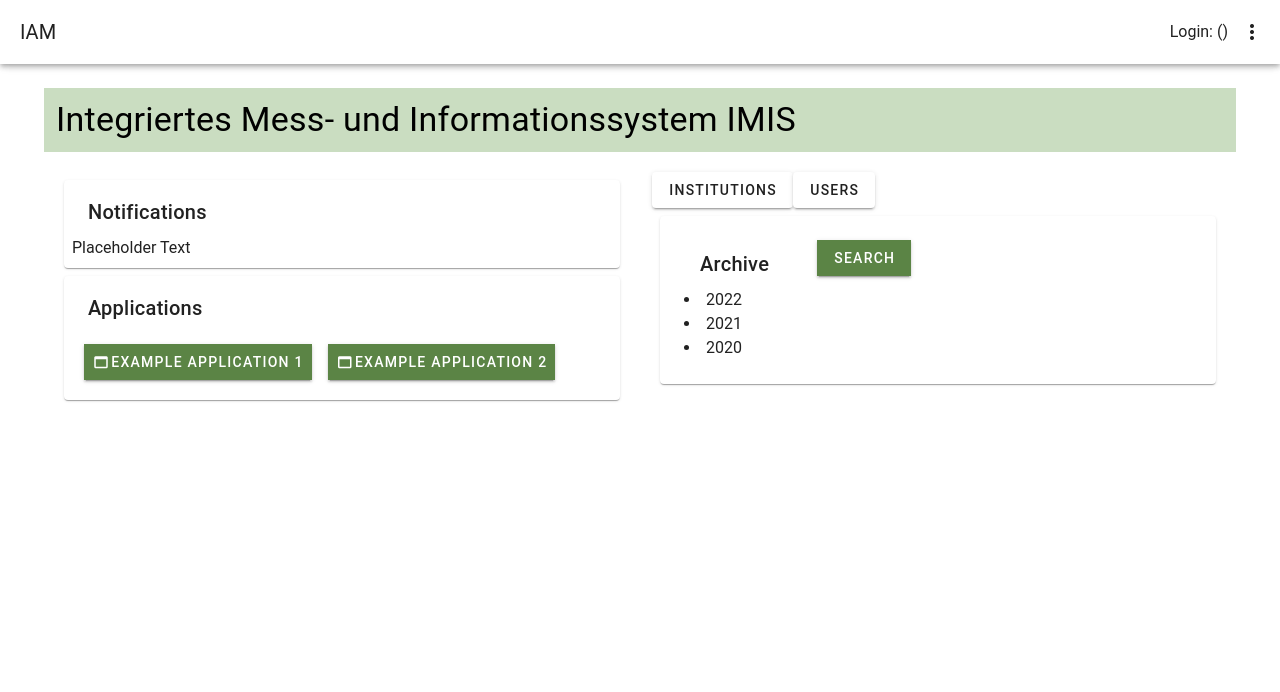
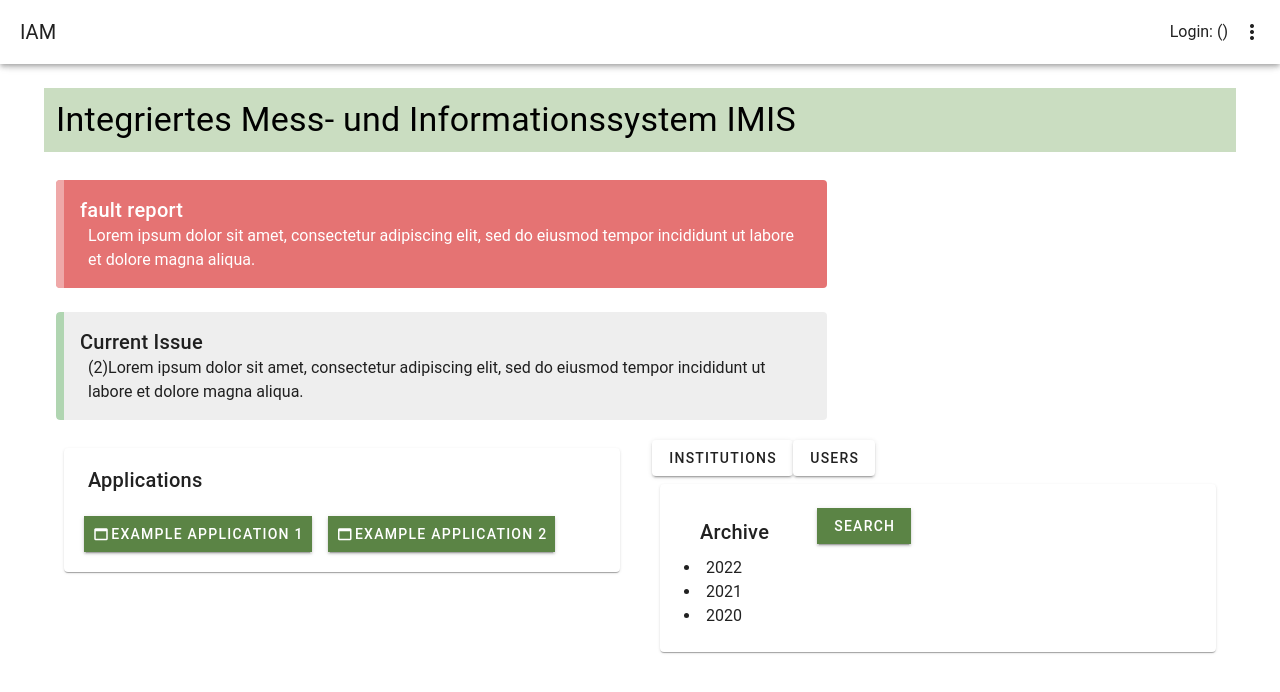
Before and after one commit to OpenBfS/imis-iam, a Vue app in the folder client/: page /users in a window 1280 px wide. Shown: the top 692 px of the page. Built offline with nearby package versions, Linux system fonts and the light colour scheme; no server answers.

Commit message:
Prepare components for listing notifications
* Add hard-coded data and adjust components to show different type of
notifications.

```diff
--- a/client/src/components/Main.vue
+++ b/client/src/components/Main.vue
@@ -5,9 +5,20 @@
         Integriertes Mess- und Informationssystem IMIS
       </v-col>
     </v-row>
+    <v-row class="mt-4" v-if="notifications.length">
+      <v-col
+        v-for="(notification, index) in notifications"
+        cols="8"
+        :key="index"
+      >
+        <NOTIFICATION
+          v-bind:message="notification.text"
+          v-bind:isWarning="notification.type === 'warn'"
+        />
+      </v-col>
+    </v-row>
     <v-row justify="space-between my-2">
       <v-col>
-        <Notifications />
         <Applications />
       </v-col>
       <v-col>
@@ -32,21 +43,36 @@
 </template>
 
 <script>
-import { defineComponent } from "vue";
-
 // Components
-import Main from "../components/Main.vue";
 import Applications from "../components/ApplicationComponent.vue";
 import Archive from "../components/ArchiveComponent.vue";
-import Notifications from "../components/NotificationComponent.vue";
-export default defineComponent({
-  name: "HomeView",
-
+import { defineAsyncComponent } from "vue";
+export default {
+  name: "Home",
   components: {
-    Main,
     Applications,
     Archive,
-    Notifications
-  }
-});
+    NOTIFICATION: defineAsyncComponent(() =>
+      import("../components/Notification.vue")
+    ),
+  },
+  setup() {
+    // TODO: Replace following fake data with comming data from HTTP request
+    const notifications = [
+      {
+        type: "warn",
+        text: "Lorem ipsum dolor sit amet, consectetur adipiscing elit, sed do eiusmod tempor incididunt ut labore et dolore magna aliqua.",
+        date: new Date(),
+      },
+      {
+        type: "message",
+        text: "(2)Lorem ipsum dolor sit amet, consectetur adipiscing elit, sed do eiusmod tempor incididunt ut labore et dolore magna aliqua.",
+        date: new Date("1995-12-17T03:24:00"),
+      },
+    ];
+    return {
+      notifications,
+    };
+  },
+};
 </script>
--- /dev/null
+++ b/client/src/components/Notification.vue
@@ -0,0 +1,37 @@
+<template>
+  <div>
+    <v-alert
+      v-if="!isWarning"
+      dense
+      border="start"
+      border-color="green"
+      text
+      title="Current Issue"
+    >
+      <div class="ml-2">
+        {{ message }}
+      </div>
+    </v-alert>
+    <v-alert
+      v-else
+      dense
+      text
+      color="#E57373"
+      border="start"
+      title="fault report"
+    >
+      <div class="ml-2">
+        {{ message }}
+      </div>
+    </v-alert>
+  </div>
+</template>
+<script>
+export default {
+  //props: ["message", "isWarning"],
+  props: {
+    message: String,
+    isWarning: Boolean,
+  },
+};
+</script>
--- a/client/src/components/NotificationComponent.vue
+++ /dev/null
@@ -1,11 +0,0 @@
-<template>
-  <v-card class="ma-2 pa-2">
-    <v-card-title>Notifications</v-card-title>
-    <div>Placeholder Text</div>
-  </v-card>
-</template>
-<script>
-export default {
-  setup() {},
-};
-</script>
```
